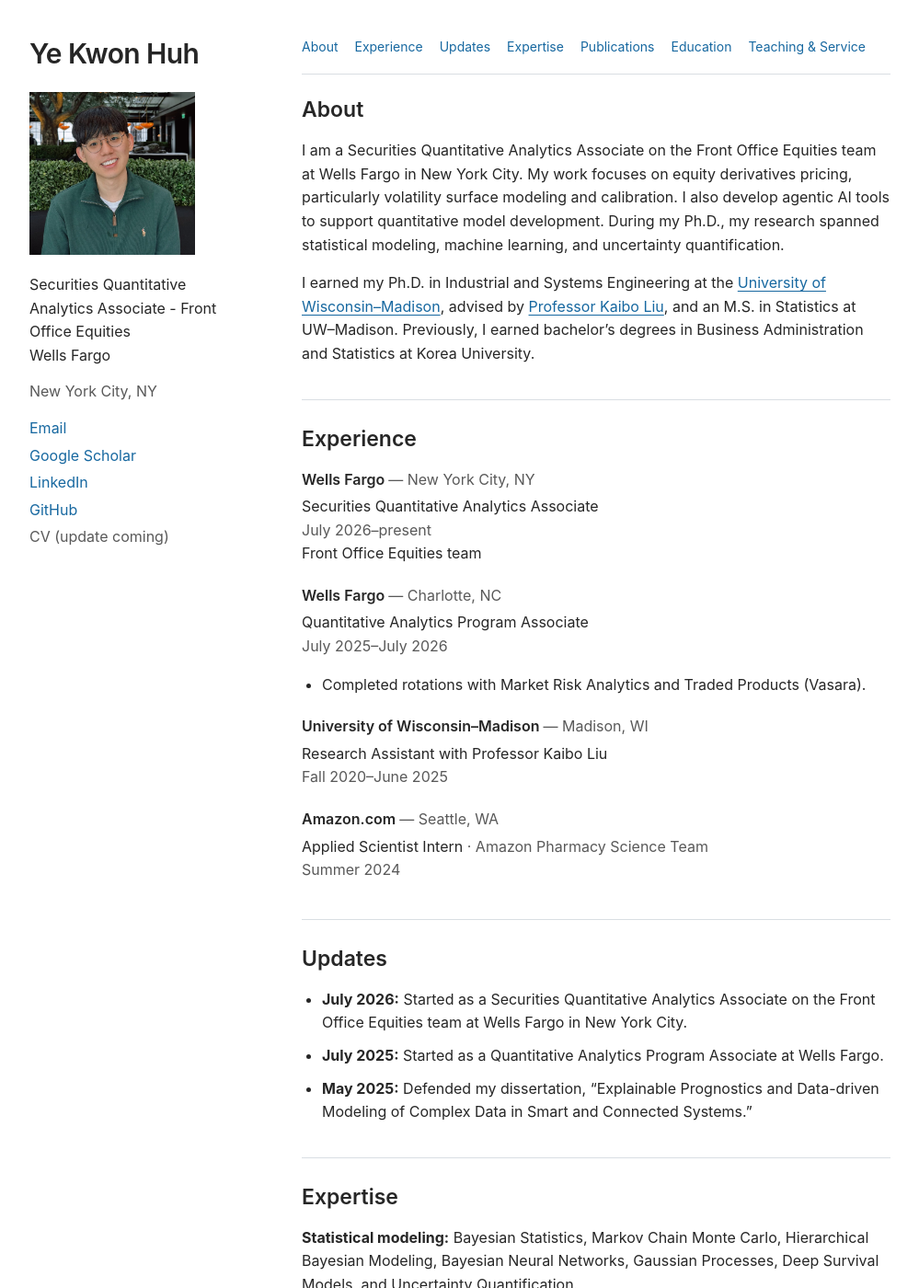
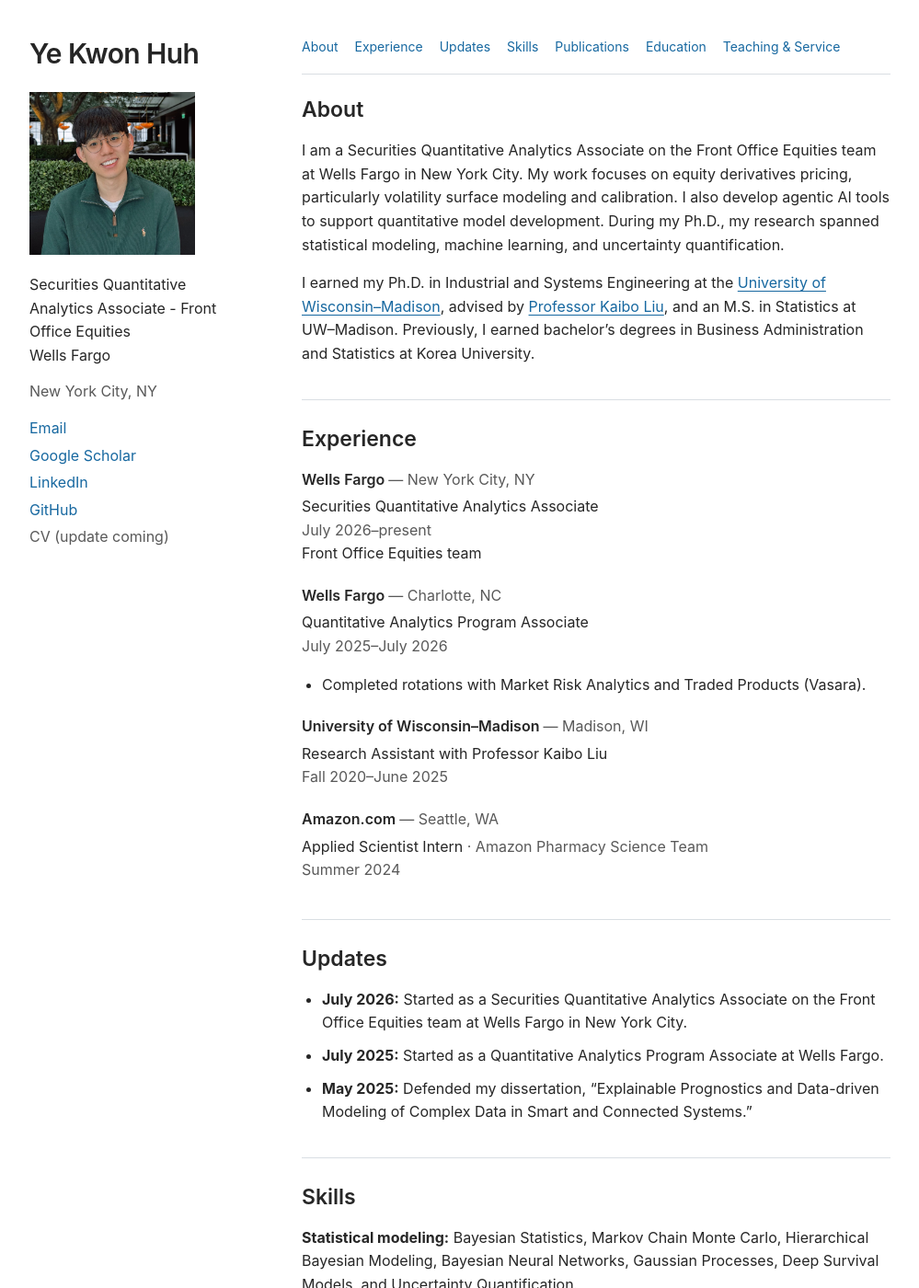
Before and after one commit to yekwonhuh/yekwonhuh.github.io, a Jekyll site: the page built from index.md, in a window 1280 px wide and 1400 px high. Shown: the whole window at 92% size, without its empty margins (140-1139 px from the left). Built offline with Jekyll 4.4.1, drawn with Linux system fonts in a browser that asks for light colours.

Commit message:
Rename expertise section to skills

```diff
--- a/_layouts/default.html
+++ b/_layouts/default.html
@@ -27,7 +27,7 @@
     </aside>
     <main id="main-content" tabindex="-1">
       <nav aria-label="Sections">
-        <a href="#about">About</a><a href="#experience">Experience</a><a href="#updates">Updates</a><a href="#expertise">Expertise</a><a href="#publications">Publications</a><a href="#education">Education</a><a href="#teaching-service">Teaching &amp; Service</a>
+        <a href="#about">About</a><a href="#experience">Experience</a><a href="#updates">Updates</a><a href="#expertise">Skills</a><a href="#publications">Publications</a><a href="#education">Education</a><a href="#teaching-service">Teaching &amp; Service</a>
       </nav>
       <section id="about"><h2>About</h2>{% capture prose %}{% include content/about.md %}{% endcapture %}{{ prose | markdownify }}</section>
       <section id="experience"><h2>Experience</h2>
@@ -39,7 +39,7 @@
         {% endfor %}
       </section>
       <section id="updates"><h2>Updates</h2>{% capture prose %}{% include content/updates.md %}{% endcapture %}{{ prose | markdownify }}</section>
-      <section id="expertise"><h2>Expertise</h2>{% capture prose %}{% include content/expertise.md %}{% endcapture %}{{ prose | markdownify }}</section>
+      <section id="expertise"><h2>Skills</h2>{% capture prose %}{% include content/expertise.md %}{% endcapture %}{{ prose | markdownify }}</section>
       <section id="publications"><h2>Publications</h2>
         {% assign groups = 'published,under review' | split: ',' %}
         {% for group in groups %}<h3>{% if group == 'published' %}Published{% else %}Under Review{% endif %}</h3><ul class="papers">
```
